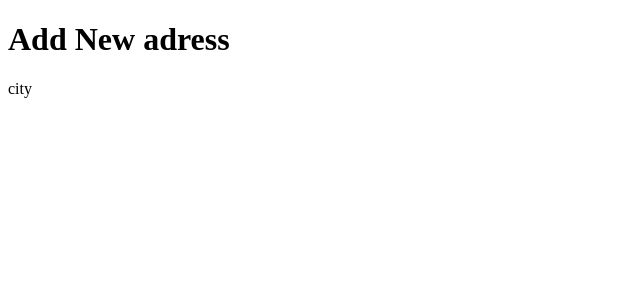
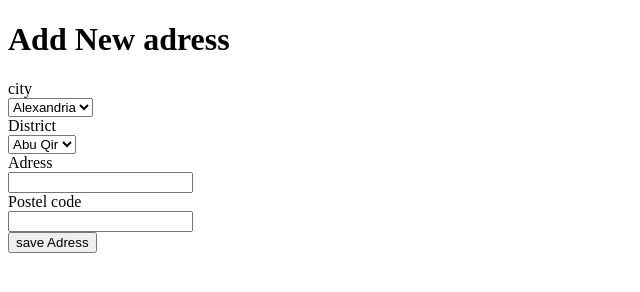
Before and after one commit to amirafarg/form-task, a plain HTML site: page index.html in a window 1280 px wide. Shown: the whole page, without its empty margins (0-640 px from the left). Drawn offline with Linux system fonts and the light colour scheme.

Commit message:
finish task adress

```diff
--- a/index.html
+++ b/index.html
@@ -12,11 +12,36 @@
                 <label for="city">city</label>
             </div>
             <div>
-             <option>
-                <input id="city" type="adress" name="city">
-             </option>
+            <select name="city" id="city">
+              <option value="Alexandria">Alexandria</option>
+              <option value="Aswan">Aswan</option>
+              <option value="Beheira">Beheira</option>
+            </select>
             </div>
-
+            <div>
+                <label for="District">District</label>
+            </div>
+            <div>
+                <select name="District" id="District">
+                    <option value="Abu_Qir">Abu Qir</option>
+                    <option value="Agmi">Agmi</option>
+                </select>
+            </div>
+            <div>
+                <label for="adress">Adress</label>
+            </div>
+            <div>
+                <input id="adress" type=text name="adress">
+            </div>
+            <div>
+                <label for="postal_code">Postel code</label>
+            </div>
+            <div>
+                <input id="postal_code" type="number">
+            </div>
+            <div>
+                <button type="submit">save Adress</button>
+            </div>
         </form>
     </body>
 </html>
```
